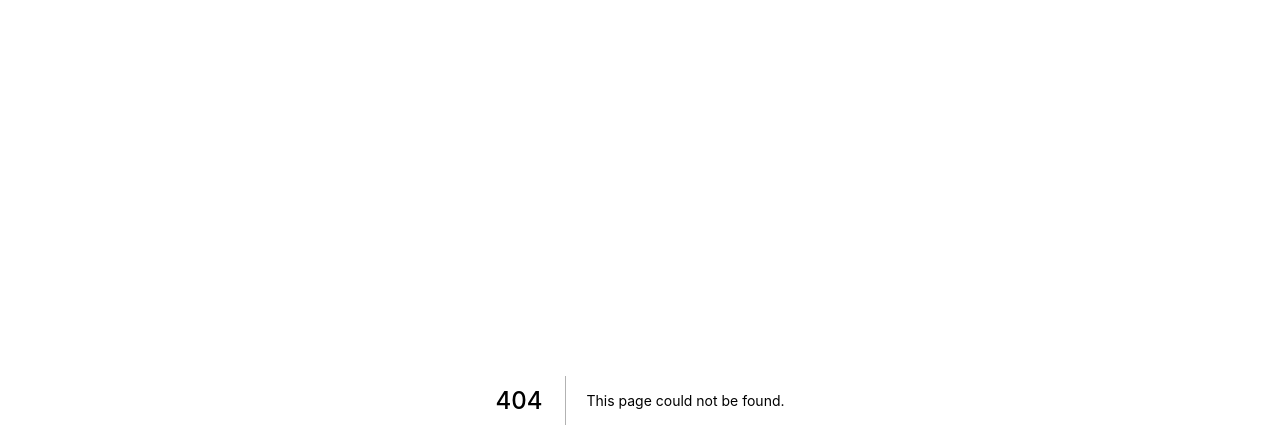
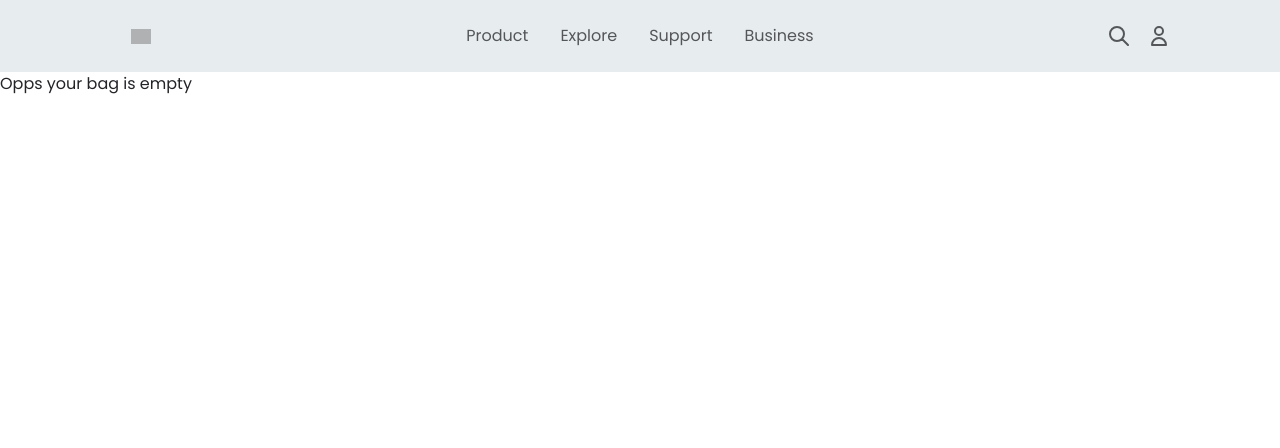
Before and after one commit to AhmedKamon/apple-store-client, a Next.js app: page /checkout in a window 1280 px wide. Before the commit this address had no page. Shown: the top 448 px of the page. Built offline with nearby package versions, Linux system fonts and the light colour scheme; grey boxes are pictures that could not be loaded.

Commit message:
new error fount

```diff
--- a/components/Basket.tsx
+++ b/components/Basket.tsx
@@ -1,4 +1,5 @@
 import { ShoppingBagIcon } from "@heroicons/react/outline";
+import Link from "next/link";
 import React from "react";
 import { useSelector } from "react-redux";
 import { selectBasketItems } from "../redux/basketSlice";
@@ -6,12 +7,13 @@ import { selectBasketItems } from "../redux/basketSlice";
 function Basket() {
   const items = useSelector(selectBasketItems);
   return (
+    <Link href='/checkout'>
     <div className="fixed bottom-10 right-10 z-50 flex h-16 w-16 cursor-pointer items-center justify-center rounded-full bg-gray-300">
       <span className="absolute -right-2 -top-2 z-50 flex h-7 w-7 items-center justify-center rounded-full bg-gradient-to-r from-pink-500 to-violet-500 text-[10px] text-white">
         {items.length}
       </span>
       <ShoppingBagIcon className=" headerIcon h-8 w-8" />
-    </div>
+    </div></Link>
   );
 }
 
--- a/components/Header.tsx
+++ b/components/Header.tsx
@@ -41,7 +41,9 @@ function Header() {
       </div>
       <div className=" flex items-center justify-center gap-x-4 md:w-1/5 ">
         <SearchIcon className="headerIcon" />
-        <Link href="/checkout">
+        { items.length > 0 &&
+
+          <Link href="/checkout">
           <div className="relative">
             <span className="absolute -top-1 -right-1 w-4 h-4 bg-gradient-to-r from-pink-500 to-violet-500 rounded-full flex justify-center items-center z-30 text-[10px] text-white ">
               {items.length}
@@ -49,6 +51,7 @@ function Header() {
             <ShoppingBagIcon className="headerIcon" />
           </div>
         </Link>
+        }
         {session ? (
           <Image
             alt="icon"
--- /dev/null
+++ b/pages/checkout.tsx
@@ -0,0 +1,23 @@
+import Head from "next/head"
+import Header from "../components/Header"
+import { useSelector } from "react-redux";
+import { selectBasketItems } from "../redux/basketSlice";
+
+function checkout() {
+    const items = useSelector(selectBasketItems)
+  return (
+    <div>
+        <Head>
+            <title>Cart</title>
+        </Head>
+        <Header/>
+        <main>
+            <div>
+                <h1>{items.length > 0 ? 'Review your bag' : 'Opps your bag is empty' }</h1>
+            </div>
+        </main>
+    </div>
+  )
+}
+
+export default checkout
```
